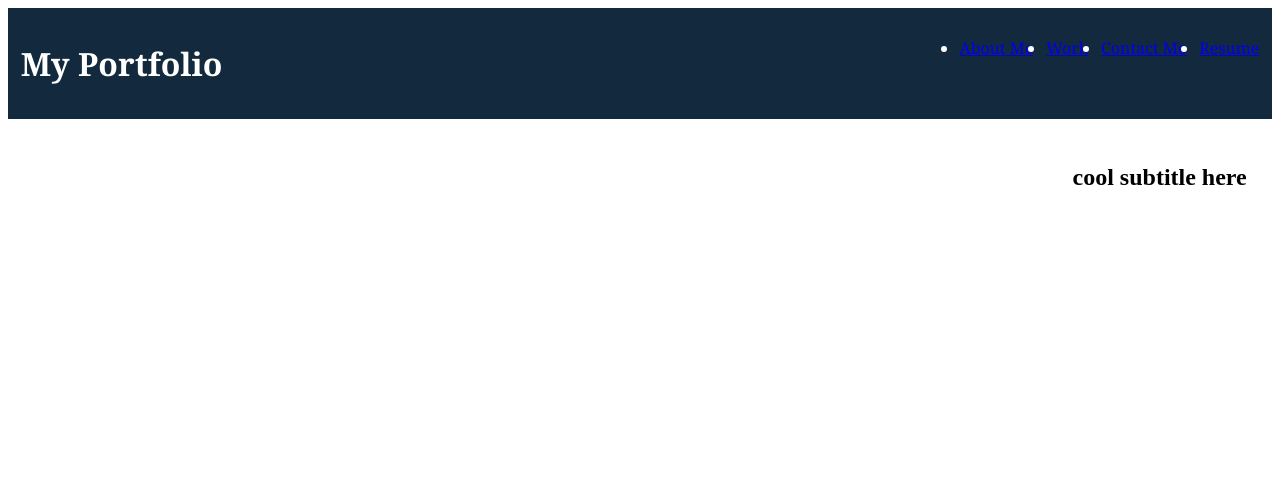
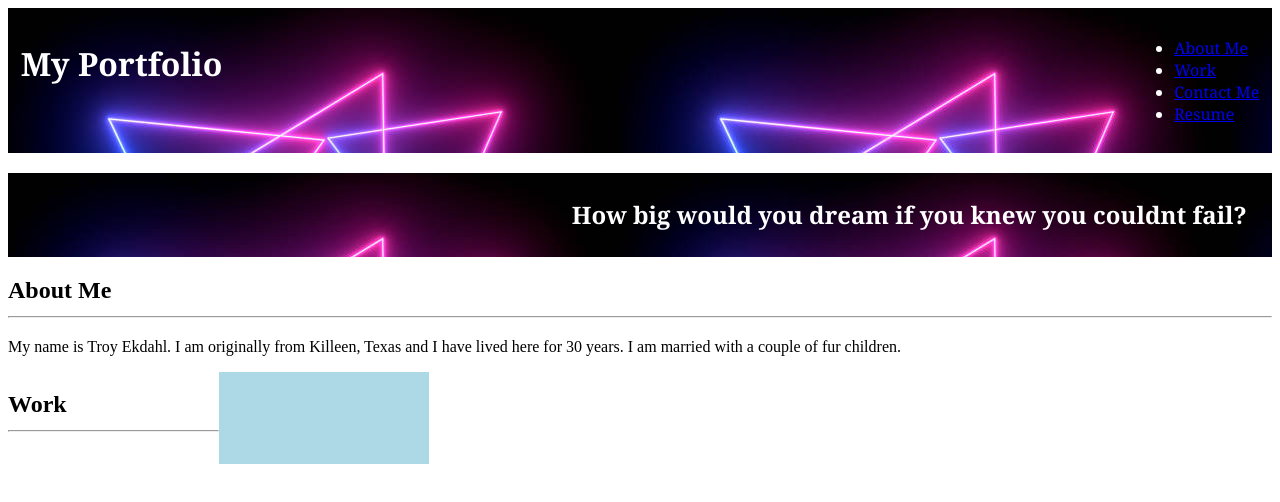
Before and after one commit to TEkdahl92/My-Portfolio, a plain HTML site: page index.html in a window 1280 px wide. Drawn offline with Linux system fonts and the light colour scheme.

Commit message:
save changes

```diff
--- a/Assets/style.css
+++ b/Assets/style.css
@@ -3,16 +3,13 @@
     justify-content: space-between;
     align-items: right;
     padding: 1%;
-    background-color: #13293d;
+    background-color: darkblue;
     color: #fff;
     font-family: Georgia, 'Times New Roman', Times, serif;
-
+    background-image: url(./istockphoto-1298834196-612x612.jpg);
 
 }
-
-
-
-nav ul {
+.nav ul {
     display: flex;
     justify-content: space-between;
     min-width: 300px;
@@ -20,18 +17,63 @@ nav ul {
 
 }
 
-.subtitle{
+.subtitle {
 display: flex;
 justify-content: flex-end;
 margin: 10;
 padding: 2%;
+color: #fff;
+font-family: Georgia, 'Times New Roman', Times, serif;
 
+}
+
+.subtitle-background-image {
+background-image: url(./istockphoto-1298834196-612x612.jpg);
+
+}
+
+.about-me {
+flex-wrap: wrap;
+text-align: justify;
+text-overflow: clip;
+
+}
+
+.work {
+display: grid;
+width: 100%;
+grid-template-columns: repeat(6, 1fr);
 
 
 }
 
-.subtitle-background-image {
-background-image: url(./subtitle-background-image.pdf);
+.surf-report  {
+    padding: 1em;
+    display: flex;
+    align-items: center;
+    justify-content: center;
+    background: lightblue;
+    font-family: sans-serif;
+
+}
+
+.run-buddy {
+
+}
+
+.pastel-puzzels {
 
 
 }
+
+
+
+.calculator {
+
+
+}
+
+.led-wall {
+
+
+}
--- a/index.html
+++ b/index.html
@@ -3,15 +3,15 @@
 
 
 <head>
-    <link rel="stylesheet" href="./Assets/style.css" />
-<header class="header">
+      <link rel="stylesheet" href="./Assets/style.css" />
+        <header class="header">
     <h1>My Portfolio</h1>
       <nav>
          <ul>
-          <li><a href="#">About Me</a></li>
-          <li><a href="#">Work</a></li>
-          <li><a href="#">Contact Me</a></li>
-          <li><a href="#">Resume</a></li>
+          <li><a href="About-Me">About Me</a></li>
+          <li><a href="Work">Work</a></li>
+          <li><a href="Contact-Me">Contact Me</a></li>
+          <li><a href="Resume">Resume</a></li>
 
           </ul>
 
@@ -22,10 +22,34 @@
 </head>
 
 <body>
-    <section class="subtitle-background-image">
-    <h1 class="subtitle">cool subtitle here</h1>
+
+<section class="subtitle-background-image">
+    <h1 class="subtitle">How big would you dream if you knew you couldnt fail?</h1>
 
 </section>
+      <section class="about-me">
+        <p><h1>About Me<hr></h1>My name is Troy Ekdahl. I am originally from Killeen, Texas and I have lived here for 30 years.
+            I am married with a couple of fur children.</p>
+        </section>
+
+        <section class="work">
+            <h1>Work<hr></h1>
+            <div class="surf-report"></div>
+            <div class="led-wall"></div>
+            <div class="calculator"></div>
+            <div class="pastel-puzzels"></div>
+            <div class="run-buddy"></div>
+
+        </section>
+
+
+        </section>
+             <section class="contact-me">
+
+
+
+
+             </section>
 
 
 </body>
```
Also changed, not shown: Assets/istockphoto-1298834196-612x612.jpg (added), 1 other file.
